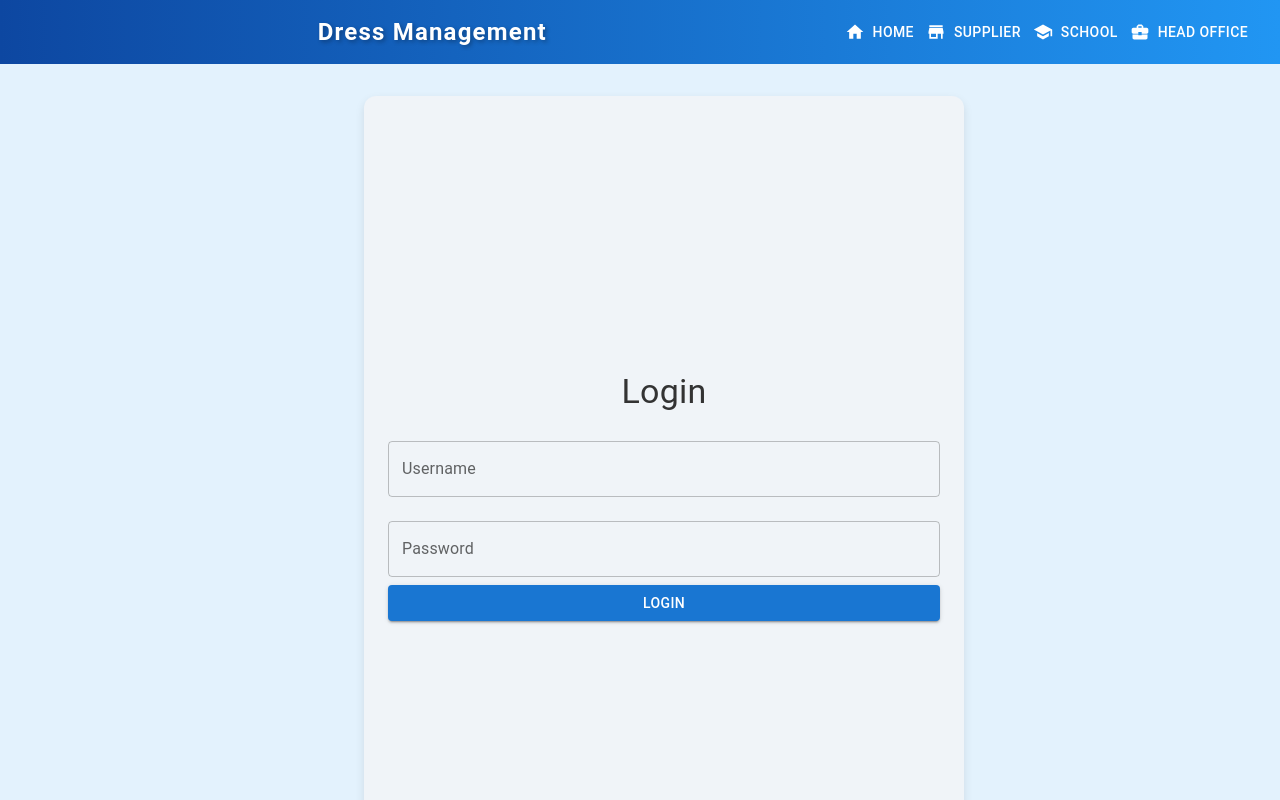
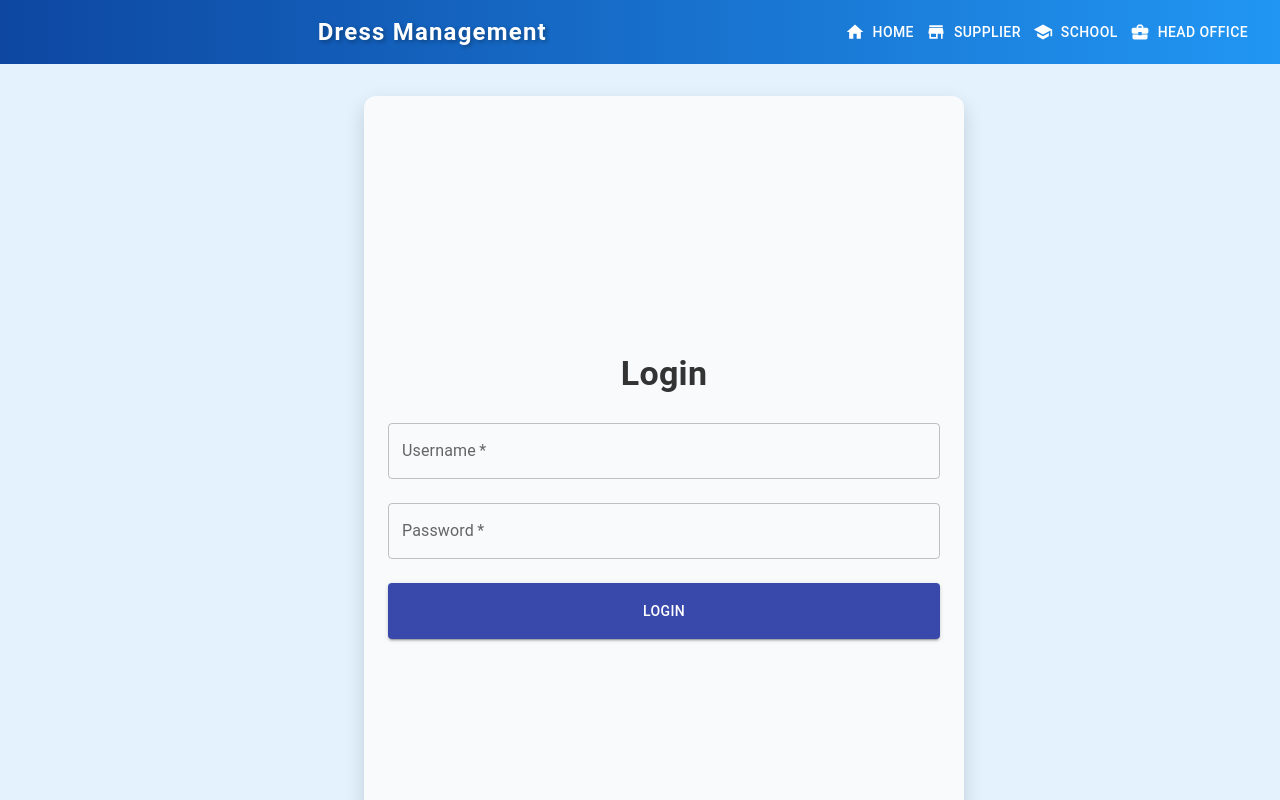
Before and after one commit to aryan2701/Dress-Management, a React (Vite) app in the folder FRONTEND/dress-management-frontend/: page /headoffice in a window 1280 px wide. Shown: the top 800 px of the page. Built offline with nearby package versions, Linux system fonts and the light colour scheme.

Commit message:
Update Login.jsx

```diff
--- a/FRONTEND/dress-management-frontend/src/components/Login.jsx
+++ b/FRONTEND/dress-management-frontend/src/components/Login.jsx
@@ -1,4 +1,3 @@
-// src/components/Login.jsx
 import { useState } from "react";
 import { login } from "../api";
 import {
@@ -8,22 +7,35 @@ import {
   Button,
   Box,
   Alert,
+  CircularProgress,
 } from "@mui/material";
 
 const Login = ({ onLoginSuccess }) => {
-  const [username, setUsername] = useState(""); // Changed to username
+  const [username, setUsername] = useState("");
   const [password, setPassword] = useState("");
-  const [error, setError] = useState(""); // State for error message
+  const [error, setError] = useState("");
+  const [loading, setLoading] = useState(false); // Loading state
 
   const handleSubmit = async (e) => {
     e.preventDefault();
     setError(""); // Reset error state
+    setLoading(true); // Set loading to true
+
+    // Simple validation
+    if (!username || !password) {
+      setError("Both fields are required.");
+      setLoading(false); // Reset loading
+      return;
+    }
+
     try {
-      const { data } = await login({ username, password }); // Send username instead of email
+      const { data } = await login({ username, password });
       onLoginSuccess(data.token, data.role);
     } catch (err) {
       console.error("Login failed", err);
       setError("Login failed. Please check your username and password.");
+    } finally {
+      setLoading(false); // Reset loading regardless of success or failure
     }
   };
 
@@ -36,13 +48,13 @@ const Login = ({ onLoginSuccess }) => {
         alignItems: "center",
         justifyContent: "center",
         height: "100vh",
-        backgroundColor: "#f0f4f8",
+        backgroundColor: "#f9fafc",
         borderRadius: "12px",
-        boxShadow: "0 4px 10px rgba(0, 0, 0, 0.1)",
+        boxShadow: "0 8px 20px rgba(0, 0, 0, 0.15)", // A bit deeper shadow for more emphasis
         padding: "2rem",
       }}
     >
-      <Typography variant="h4" component="h2" gutterBottom>
+      <Typography variant="h4" component="h2" gutterBottom sx={{ fontWeight: "bold" }}>
         Login
       </Typography>
 
@@ -60,6 +72,15 @@ const Login = ({ onLoginSuccess }) => {
           label="Username"
           value={username}
           onChange={(e) => setUsername(e.target.value)}
+          aria-label="Username"
+          required
+          sx={{
+            "& .MuiOutlinedInput-root": {
+              "&.Mui-focused fieldset": {
+                borderColor: "#3949ab", // Highlight input on focus
+              },
+            },
+          }}
         />
         <TextField
           fullWidth
@@ -69,9 +90,45 @@ const Login = ({ onLoginSuccess }) => {
           type="password"
           value={password}
           onChange={(e) => setPassword(e.target.value)}
+          aria-label="Password"
+          required
+          sx={{
+            "& .MuiOutlinedInput-root": {
+              "&.Mui-focused fieldset": {
+                borderColor: "#3949ab",
+              },
+            },
+          }}
         />
-        <Button type="submit" variant="contained" color="primary" fullWidth>
-          Login
+        <Button
+          type="submit"
+          variant="contained"
+          color="primary"
+          fullWidth
+          disabled={loading} // Disable button when loading
+          sx={{
+            marginTop: "1rem",
+            position: "relative",
+            height: "3.5rem", // Slightly taller button for a modern feel
+            backgroundColor: "#3949ab",
+            "&:hover": {
+              backgroundColor: "#303f9f", // Hover effect
+              transform: "scale(1.02)", // Slight scale-up on hover
+            },
+            transition: "background-color 0.3s, transform 0.3s ease-in-out", // Smooth transition
+          }}
+        >
+          {loading ? (
+            <>
+              <CircularProgress
+                size={24}
+                sx={{ position: "absolute", left: "50%", marginLeft: "-12px" }}
+              />
+              Logging in...
+            </>
+          ) : (
+            "Login"
+          )}
         </Button>
       </form>
     </Container>
```
